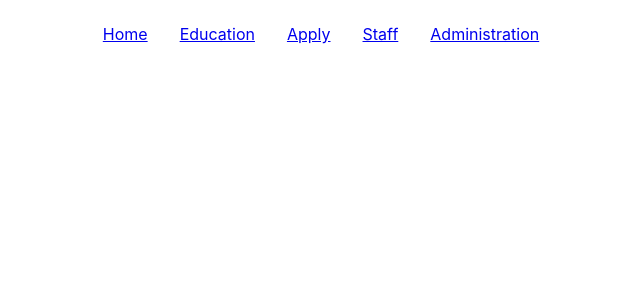
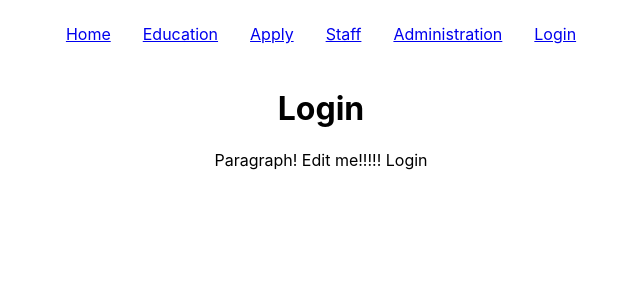
Before and after one commit to Gogoreds/group-project-frontend-mofg, a React (Create React App) app: page /login in a window 1280 px wide. Shown: the top 300 px of the page, without its empty margins (319-959 px from the left). Built offline with nearby package versions, Linux system fonts and the light colour scheme.

Commit message:
Added Login sub-site

```diff
--- a/src/components/Navbar.js
+++ b/src/components/Navbar.js
@@ -11,6 +11,7 @@ const Navbar = () => {
           <Link to="/apply" className="nav-item">Apply</Link>
           <Link to="/staff" className="nav-item">Staff</Link>
           <Link to="/administration" className="nav-item">Administration</Link>
+          <Link to="/login" className="nav-item">Login</Link>
         </nav>
       </header>
     );
--- a/src/index.js
+++ b/src/index.js
@@ -8,6 +8,7 @@ import Education from "./views/Education.js";
 import Apply from "./views/Apply";
 import Staff from "./views/Staff";
 import Administration from "./views/Administration";
+import Login from "./views/Login";
 
 ReactDOM.render(
   <React.StrictMode>
@@ -19,6 +20,7 @@ ReactDOM.render(
         <Route path="/apply" element={<Apply />} />
         <Route path="/staff" element={<Staff />} />
         <Route path="/administration" element={<Administration />} />
+        <Route path="/login" element={<Login />} />
       </Routes>
     </BrowserRouter>
   </React.StrictMode>,
--- /dev/null
+++ b/src/views/Login.js
@@ -0,0 +1,12 @@
+const Login = () => {
+    return (
+      <div className="App">
+        <h1>Login</h1>
+        <p>
+            Paragraph! Edit me!!!!! Login
+        </p>
+    </div>
+  );
+}
+
+  export default Login;
```
